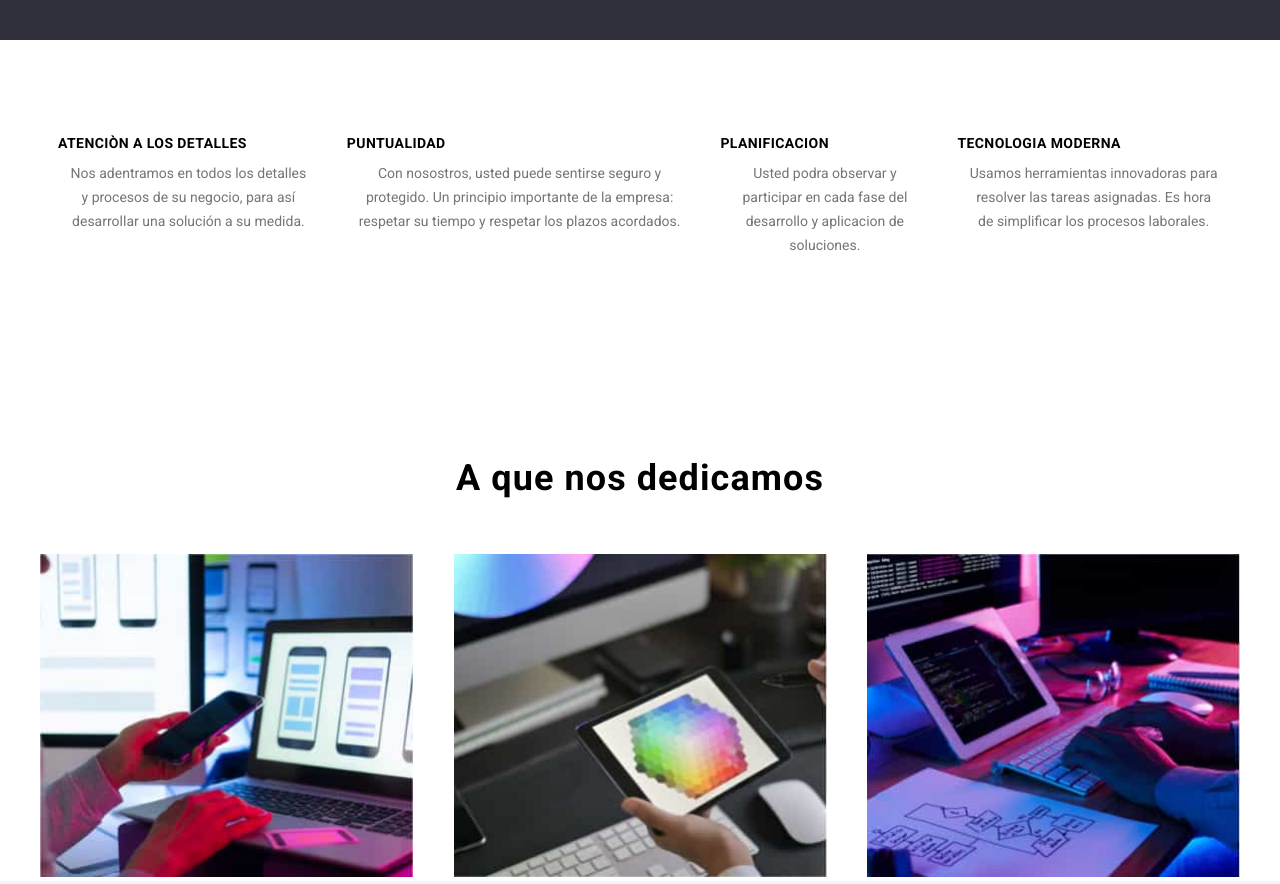
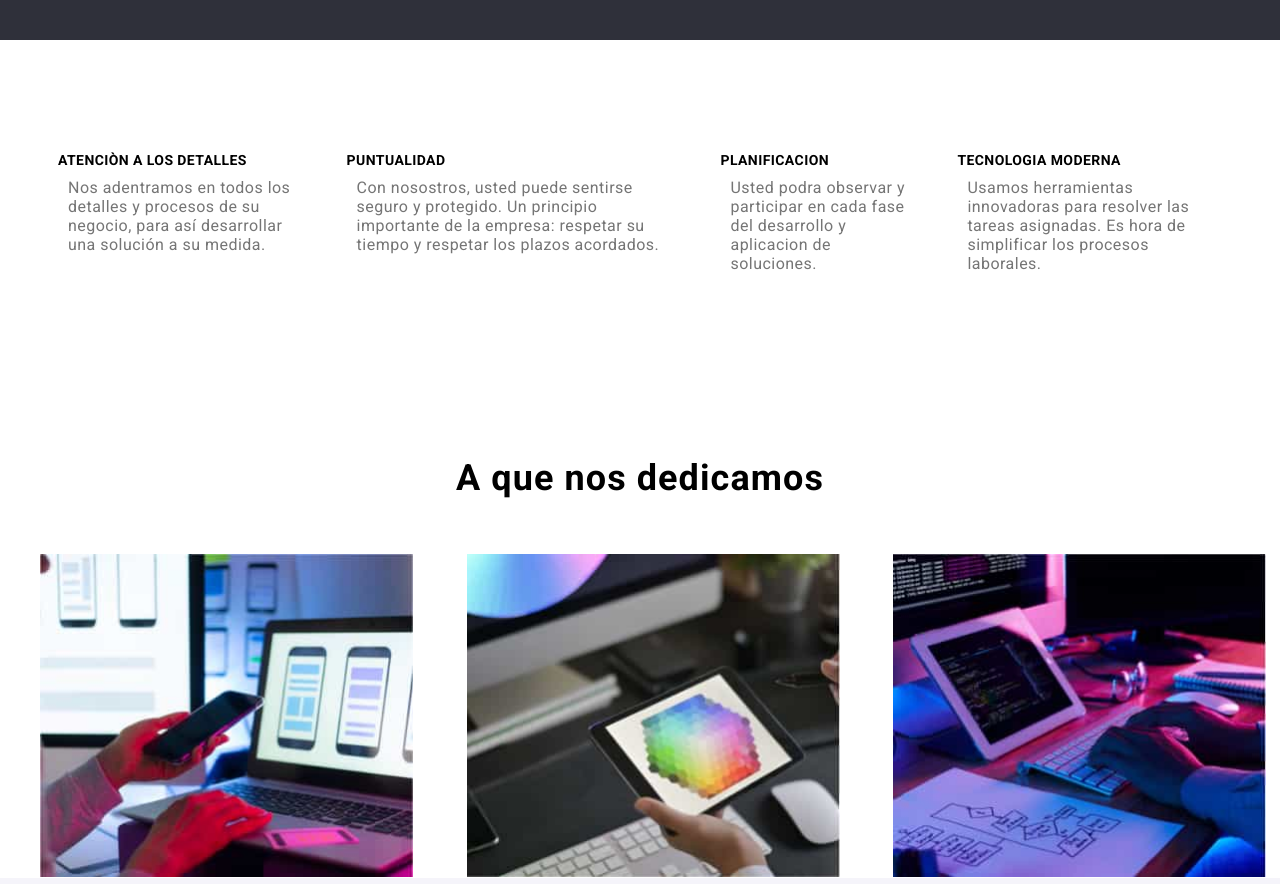
Before and after one commit to Uriel-Lopez-P/goit-markup-hw-03, a plain HTML site: page index.html in a window 1280 px wide. Shown: the part 640-1524 px from the top of the page. Drawn offline with Linux system fonts and the light colour scheme.

Commit message:
modifique las imagenes

```diff
--- a/goit-markup-hw-02/css/style.css
+++ b/goit-markup-hw-02/css/style.css
@@ -151,6 +151,7 @@ li {
 .container {
     display: flex;
     margin-top: 95px;
+    width: 1200px;
     margin-left: auto;
     margin-right: auto;
     margin-bottom: 200px;
@@ -207,6 +208,13 @@ li {
 
 }
 
+.technology-section{
+    width: 347px;
+    height: 324px;
+}
+
+
+
 .section2 h2 {
     /* padding-top: 94px; */
     text-align: center;
@@ -245,7 +253,7 @@ li {
 
 .card h4 , .parrafo{
     padding-top: 10px;
-    text-align: center;
+    text-align: left;
 }
 
 .card .parrafo{
--- a/index.html
+++ b/index.html
@@ -38,8 +38,8 @@
         </section>
 
         <section class="container">
-            <article>
-                <h3>Atenciòn a los detalles</h3>
+            <article class="card">
+                <h3 class="title-parrafo">Atenciòn a los detalles</h3>
                 <p class="parrafo">
                     Nos adentramos en todos los detalles y procesos
                     de su negocio,
@@ -47,7 +47,7 @@
                 </p>
             </article>
 
-            <article>
+            <article class="card">
 
                 <h3>Puntualidad</h3>
                 <p class="parrafo">
@@ -57,14 +57,14 @@
                 </p>
             </article>
 
-            <article>
+            <article class="card">
                 <h3>Planificacion</h3>
                 <p class="parrafo">
                     Usted podra observar y participar en cada fase del desarrollo y aplicacion de soluciones.
                 </p>
             </article>
 
-            <article>
+            <article class="card">
                 <h3>Tecnologia Moderna</h3>
                 <p class="parrafo">
                     Usamos herramientas innovadoras para resolver las tareas asignadas. Es hora de simplificar los
@@ -78,7 +78,7 @@
         <section class="section">
             <h2>A que nos dedicamos</h2>
             <div class="images">
-                <div class="description-techology">
+                <div class="technology-section">
                     <div class="technology">
                         <img src="./images/Tecnoligia-1.jpg" alt="Person using technology" width="373">
                     </div>
```
